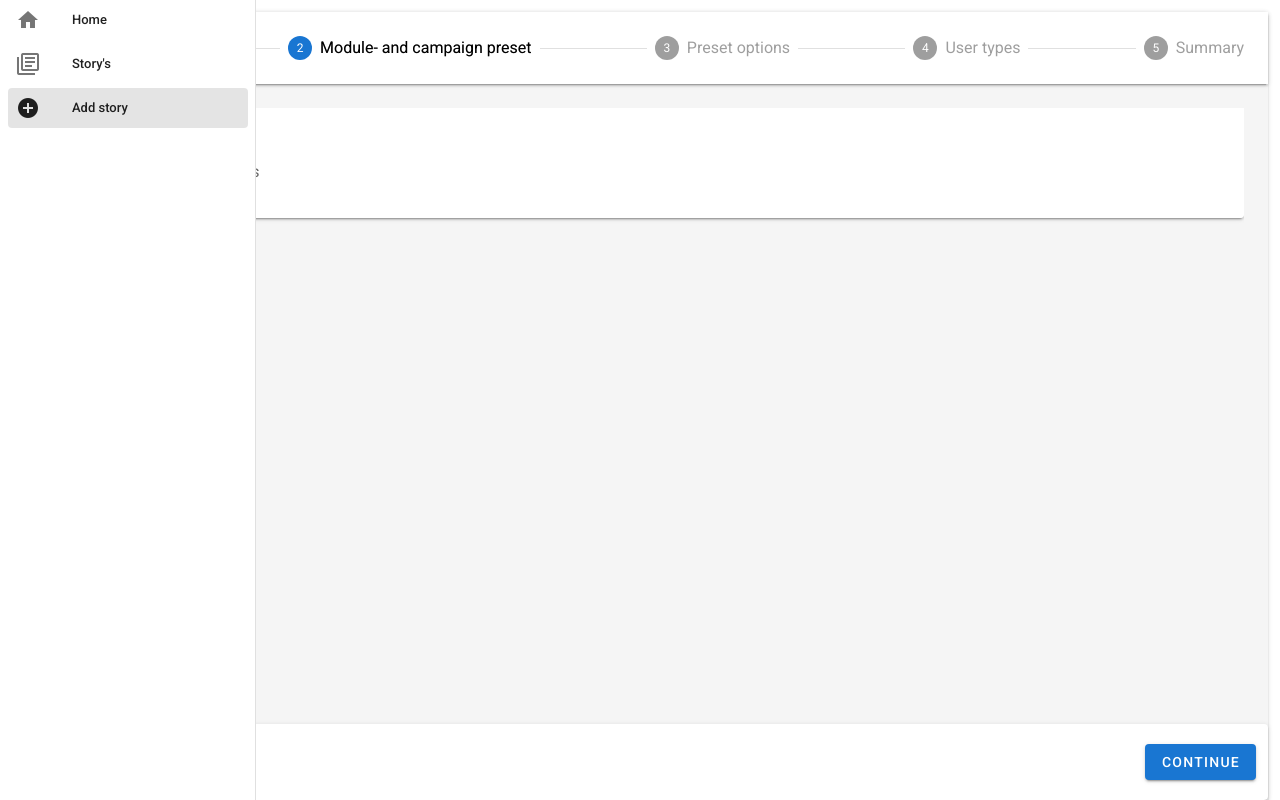
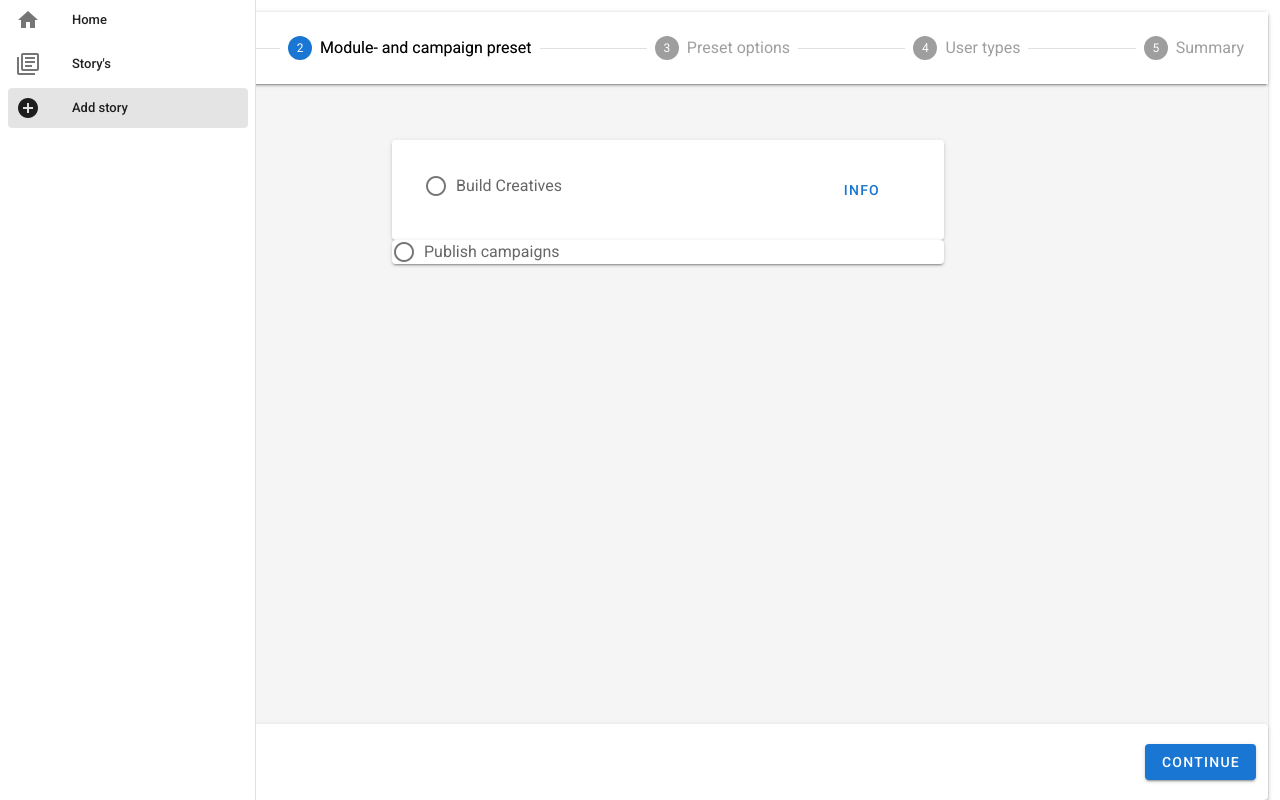
Before and after one commit to midasmaas/setupPoc, a Vue app in the folder stepper-poc/: page /#/ in a window 1280 px wide. Both pictures are taken after a click on the button "CONTINUE". Shown: the top 800 px of the page. Built offline with nearby package versions, Linux system fonts and the light colour scheme.

Commit message:
Markets card lay-out gemaakt. Start lay-out campaign preset gemaakt.

```diff
--- a/stepper-poc/src/components/HelloWorld.vue
+++ b/stepper-poc/src/components/HelloWorld.vue
@@ -261,35 +261,18 @@
                   :key="key"
                 >
                   <v-row align="center" justify="center">
-                    <!--
-                    <v-text-field
-                      label="New market"
-                      placeholder="Market"
-                      outlined
-                      v-model="dataStep1.markets[key]"
-                      class="shrink pt-8 mx-6"
-                    >
-                    </v-text-field>
-                    -->
                     <v-autocomplete
                       v-model="dataStep1.markets[key].marketCountry"
                       :items="dataForMarkets.marketNames"
                       class="shrink pt-8 mx-6"
-                      @change="dataForLanguages(dataStep1.markets[key].marketCountry, key)"
+                      @change="
+                        dataForLanguages(
+                          dataStep1.markets[key].marketCountry,
+                          key
+                        )
+                      "
                     ></v-autocomplete>
 
-                    <v-autocomplete v-if="brand"
-                      v-model="dataStep1.markets[key].marketLanguages"
-                      :items="dataForMarkets.marketLanguages[brand.marketCountry]"
-                      chips
-                      full-width
-                      hide-details
-                      hide-no-data
-                      hide-selected
-                      multiple
-                      single-line
-                    >
-                    </v-autocomplete>
                     <v-spacer></v-spacer>
 
                     <v-btn
@@ -302,7 +285,30 @@
                     </v-btn>
                   </v-row>
 
-                  <v-row> </v-row>
+                  <h4
+                    class="mx-4 my-2"
+                    v-if="dataForMarkets.marketLanguages[brand.marketCountry]"
+                  >
+                    Languages
+                  </h4>
+                  <v-row align="center">
+                    <v-autocomplete
+                      v-if="dataForMarkets.marketLanguages[brand.marketCountry]"
+                      v-model="dataStep1.markets[key].marketLanguages"
+                      :items="
+                        dataForMarkets.marketLanguages[brand.marketCountry]
+                      "
+                      chips
+                      full-width
+                      hide-details
+                      hide-no-data
+                      hide-selected
+                      multiple
+                      single-line
+                      class="shrink pb-8 mx-6"
+                    >
+                    </v-autocomplete>
+                  </v-row>
                 </v-card>
               </div>
             </v-expand-transition>
@@ -313,26 +319,34 @@
 
       <!-- STEP 2: client -->
       <v-stepper-content step="2" class="step">
-        <v-card class="mb-12" color="grey lighten-4">
-          <v-card flat>
-            <v-row>
-              <v-col cols="12" sm="6" md="6">
+        <v-container class="containerClient" fluid>
           <v-radio-group v-model="dataStep2.preset" column>
+            <v-card>
+              <v-row class="ma-8">
               <v-radio
+                active-class="active"
                 label="Build Creatives"
                 color="red"
                 :value="dataForPresets.preset1Data"
-                  ></v-radio>
+              >
+              </v-radio>
+              <v-spacer></v-spacer>
+                <v-btn color="primary" class="mx-4" text>
+
+                  info
+                </v-btn>
+              </v-row>
+            </v-card>
+            <v-card>
               <v-radio
+                active-class="active"
                 label="Publish campaigns"
                 color="red darken-3"
                 :value="dataForPresets.preset2Data"
               ></v-radio>
+            </v-card>
           </v-radio-group>
-              </v-col>
-            </v-row>
-          </v-card>
-        </v-card>
+        </v-container>
       </v-stepper-content>
 
       <!-- STEP 3: presetoptions -->
@@ -543,8 +557,7 @@ export default {
       contactCompany: "",
       brands: [],
       departments: [],
-      markets: [
-      ],
+      markets: [],
 
       //step2
       preset: {},
@@ -560,9 +573,7 @@ export default {
       contactCompany: "",
       brands: [],
       departments: [],
-      markets: [
-
-      ],
+      markets: [],
     },
     dataStep2: {
       preset: {},
@@ -632,10 +643,10 @@ export default {
 
     addMarketsTextfield() {
       this.showMarkets = true;
-      this.dataStep1.markets.push({marketCountry: "", marketLanguages: []});
+      this.dataStep1.markets.push({ marketCountry: "", marketLanguages: [] });
       console.log(this.dataStep1);
     },
-    dataForLanguages(market, key){
+    dataForLanguages(market, key) {
       let autoCompleteLanguages = this.dataForMarkets.marketLanguages[market];
       this.dataStep1.markets[key].marketLanguages = autoCompleteLanguages;
     },
@@ -682,10 +693,9 @@ export default {
       );
       invissibleButton.click();
     },
-    consoleBrand(toLog){
-      console.log(toLog)
-    }
-
+    consoleBrand(toLog) {
+      console.log(toLog);
+    },
   },
 };
 </script>
@@ -707,9 +717,6 @@ export default {
   z-index: 1;
 }
 
-.stepper-scrollable-content {
-}
-
 .stepper {
   overflow: visible;
   z-index: 0;
@@ -722,6 +729,14 @@ export default {
 }
 
 .container {
+  width: 40%;
+}
+
+.containerClient {
   width: 50%;
 }
+
+.active {
+  border: 2px solid #2b81d6;
+}
 </style>
```
Lines whose indentation alone changed are shown as unchanged.
